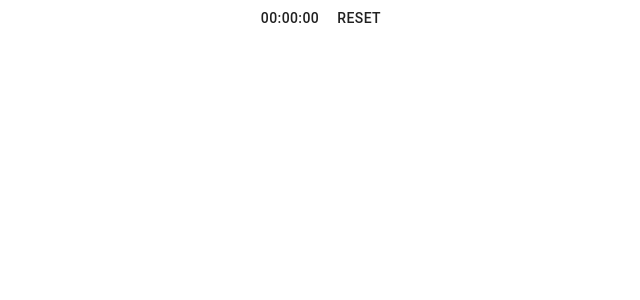
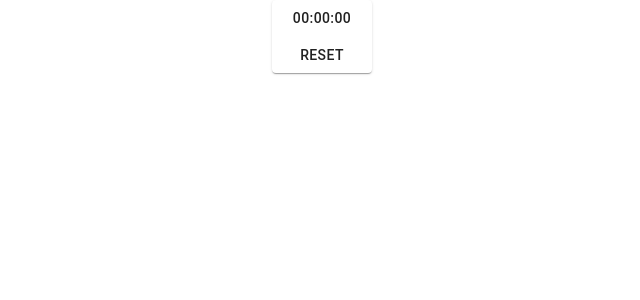
Before and after one commit to volodymyrkhrystynych/TomatoTracker, a React (Create React App) app: page / in a window 1280 px wide. Shown: the top 300 px of the page, without its empty margins (318-958 px from the left). Built offline with nearby package versions, Linux system fonts and the light colour scheme.

Commit message:
added a bit of styling

```diff
--- a/src/timer/countdown.js
+++ b/src/timer/countdown.js
@@ -1,18 +1,19 @@
 import React from "react";
 import Button from "@material-ui/core/Button";
+import { Grid, Paper, Container } from "@material-ui/core";
 
 const Countdown = () => {
 	const [seconds, setSeconds] = React.useState(0);
 	const [counter, setCounter] = React.useState(null);
 
 	const startCountdown = () => {
-        if (counter == null){
+		if (counter == null) {
 			let interval = setInterval(countUp, 1000);
 			setCounter(interval);
 		} else {
 			clearInterval(counter);
 			setCounter(null);
-        };
+		}
 	};
 
 	const resetCountdown = () => {
@@ -20,13 +21,13 @@ const Countdown = () => {
 	};
 
 	const secondsToTime = secs => {
-		let hours = "00" +  Math.floor(secs / (60 * 60));
+		let hours = "00" + Math.floor(secs / (60 * 60));
 
 		let divisor_for_minutes = secs % (60 * 60);
-		let minutes = "00" +  Math.floor(divisor_for_minutes / 60);
+		let minutes = "00" + Math.floor(divisor_for_minutes / 60);
 
 		let divisor_for_seconds = divisor_for_minutes % 60;
-		let seconds = "00" +  Math.ceil(divisor_for_seconds);
+		let seconds = "00" + Math.ceil(divisor_for_seconds);
 
 		let obj = {
 			h: hours.slice(-2),
@@ -34,17 +35,27 @@ const Countdown = () => {
 			s: seconds.slice(-2)
 		};
 
-		return obj.h + ":" + obj.m + ":" + obj.s
+		return obj.h + ":" + obj.m + ":" + obj.s;
 	};
 	const countUp = () => {
 		setSeconds(seconds => seconds + 1);
 	};
 
 	return (
-		<>
-			<Button onClick={startCountdown}>{secondsToTime(seconds)}</Button>
-			<Button onClick={resetCountdown}>Reset</Button>
-		</>
+		<Grid container direction="column" alignItems="center">
+			<Paper style={{ width: 100 }}>
+				<Grid item xs={12}>
+					<Button onClick={startCountdown}>
+						{secondsToTime(seconds)}
+					</Button>
+				</Grid>
+				<Grid item xs={12}>
+					<Button onClick={resetCountdown}>
+						Reset
+					</Button>
+				</Grid>
+			</Paper>
+		</Grid>
 	);
 };
 
```
Lines whose indentation alone changed are shown as unchanged.
